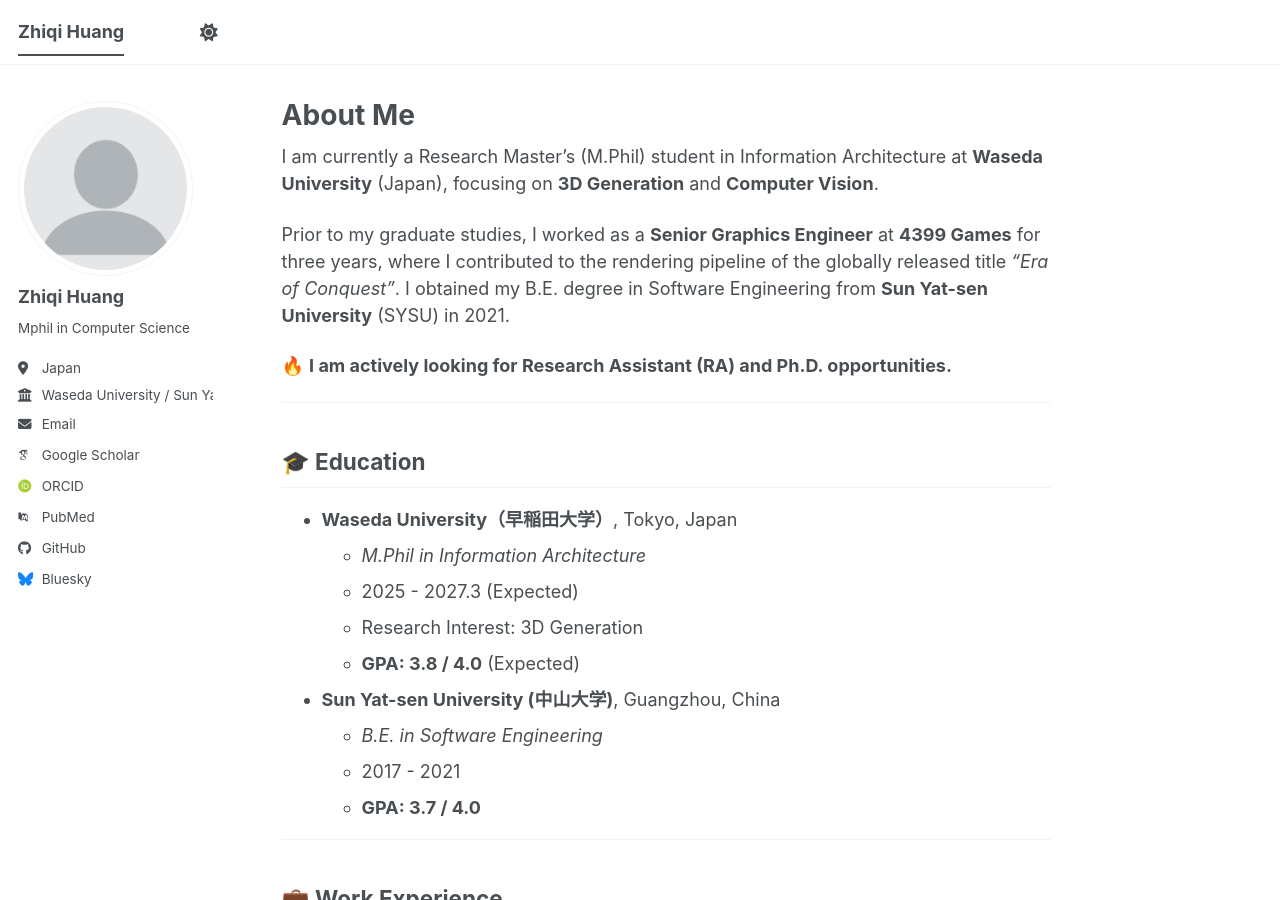
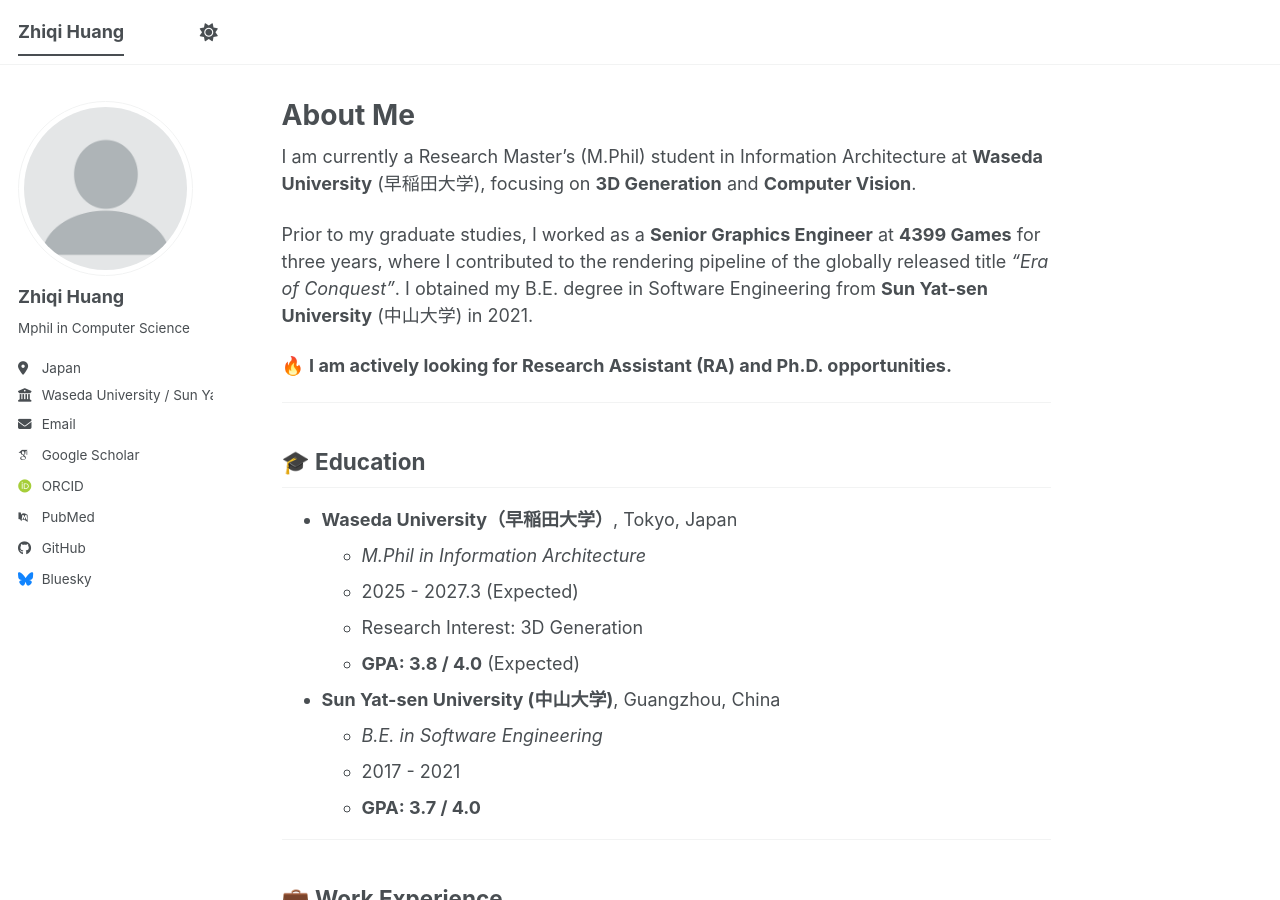
Before and after one commit to huang-zhiqi/huang-zhiqi.github.io, a Jekyll site: the page built from _pages/about.md, in a window 1280 px wide and 900 px high. Built offline with Jekyll 4.4.1, drawn with Linux system fonts in a browser that asks for light colours; some web fonts are replaced; a script bundle is joined from its source files by our own code; library files that are not in the unit come from our copies.

Commit message:
update university

```diff
--- a/_pages/about.md
+++ b/_pages/about.md
@@ -8,9 +8,9 @@
   - /about.html
 ---
 
-I am currently a Research Master's (M.Phil) student in Information Architecture at **Waseda University** (Japan), focusing on **3D Generation** and **Computer Vision**.
+I am currently a Research Master's (M.Phil) student in Information Architecture at **Waseda University** (早稲田大学), focusing on **3D Generation** and **Computer Vision**.
 
-Prior to my graduate studies, I worked as a **Senior Graphics Engineer** at **4399 Games** for three years, where I contributed to the rendering pipeline of the globally released title *"Era of Conquest"*. I obtained my B.E. degree in Software Engineering from **Sun Yat-sen University** (SYSU) in 2021.
+Prior to my graduate studies, I worked as a **Senior Graphics Engineer** at **4399 Games** for three years, where I contributed to the rendering pipeline of the globally released title *"Era of Conquest"*. I obtained my B.E. degree in Software Engineering from **Sun Yat-sen University** (中山大学) in 2021.
 
 🔥 **I am actively looking for Research Assistant (RA) and Ph.D. opportunities.**
 
```
